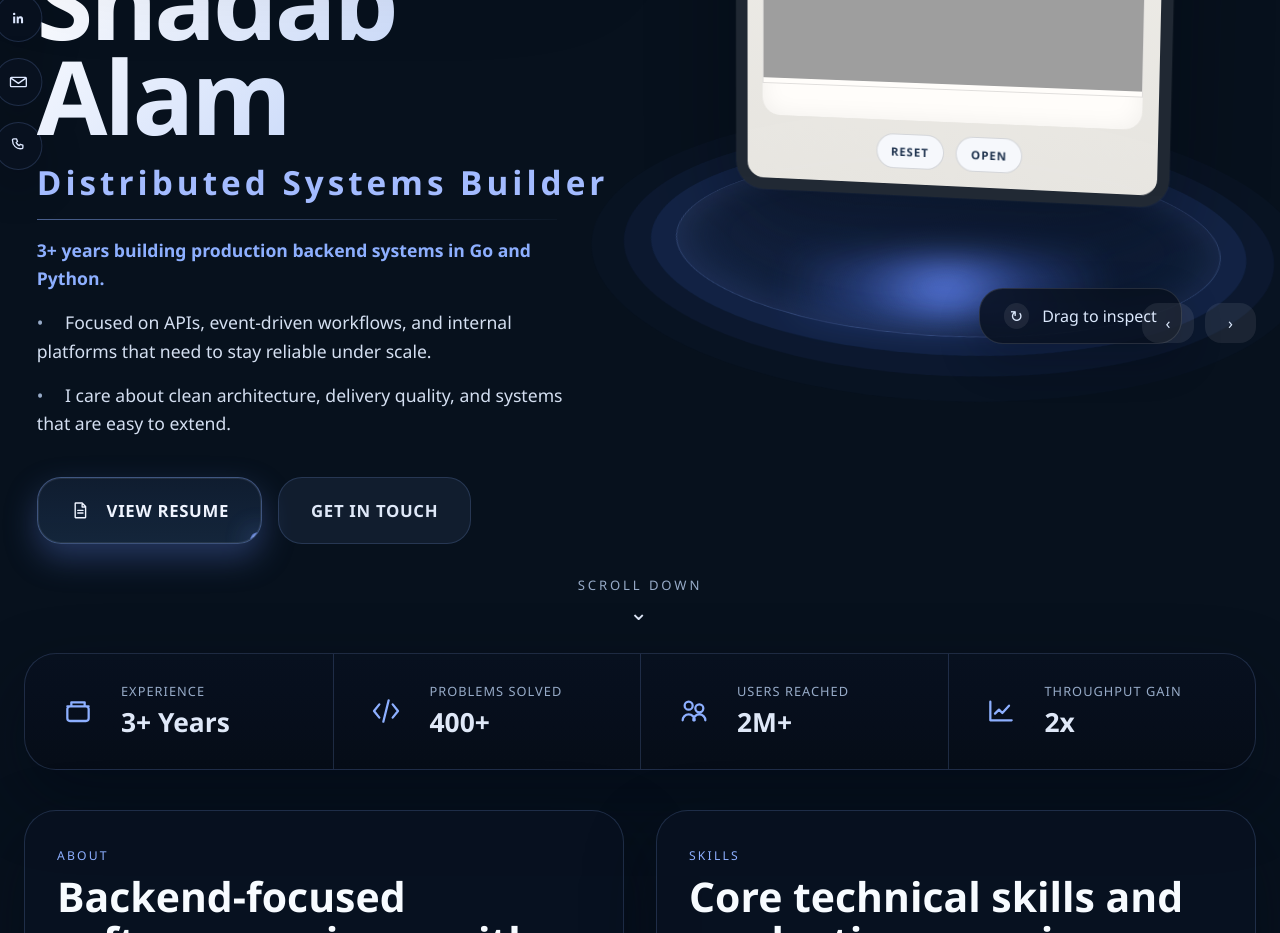
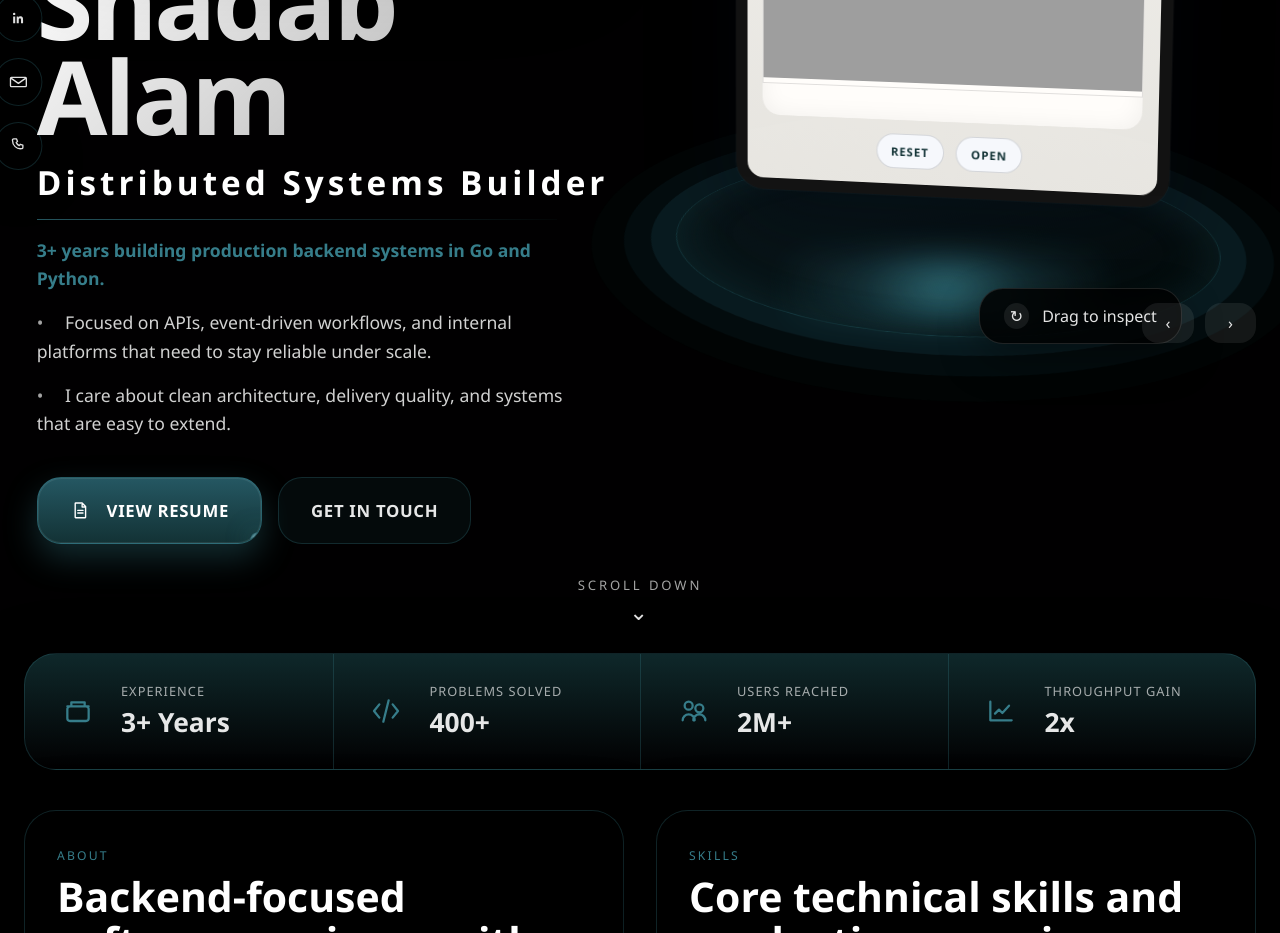
Before and after one commit to sha1am/portfo1io, a React app in the folder frontend/: page / in a window 1280 px wide. Shown: the part 800-1733 px from the top of the page. Built offline with nearby package versions, Linux system fonts and the light colour scheme; grey boxes are pictures that could not be loaded.

Commit message:
Apply teal noir dark theme palette

```diff
--- a/frontend/src/features/portfolio/portfolio.css
+++ b/frontend/src/features/portfolio/portfolio.css
@@ -31,71 +31,71 @@
   --easing-ease-in-out: ease-in-out;
   --easing-cubic-bezier: cubic-bezier(0.4, 0, 0.2, 1);
 
-  --text-strong: #f7fbff;
-  --text: #dfe8f8;
-  --muted: #97abc8;
-  --accent: #8dafff;
-  --accent-light: #d4e0ff;
-  --accent-dark: #5878d3;
-  --focus-ring: rgba(173, 193, 255, 0.92);
-  --line: rgba(141, 175, 255, 0.18);
-  --line-strong: rgba(141, 175, 255, 0.34);
-  --shadow: 0 28px 70px rgba(2, 8, 20, 0.4);
-  --shadow-soft: 0 16px 40px rgba(2, 8, 20, 0.26);
-  --bg-primary: #07111d;
-  --bg-secondary: #0d1a2c;
-  --bg-tertiary: #142640;
-  --card-bg: rgba(12, 21, 38, 0.78);
+  --text-strong: #ffffff;
+  --text: rgba(255, 255, 255, 0.9);
+  --muted: rgba(255, 255, 255, 0.64);
+  --accent: #367d8a;
+  --accent-light: #ffffff;
+  --accent-dark: #285f6b;
+  --focus-ring: rgba(54, 125, 138, 0.92);
+  --line: rgba(54, 125, 138, 0.28);
+  --line-strong: rgba(54, 125, 138, 0.52);
+  --shadow: 0 28px 70px rgba(1, 0, 1, 0.58);
+  --shadow-soft: 0 16px 40px rgba(1, 0, 1, 0.38);
+  --bg-primary: #010001;
+  --bg-secondary: #133336;
+  --bg-tertiary: #285f6b;
+  --card-bg: rgba(19, 51, 54, 0.78);
   --card-bg-soft: rgba(255, 255, 255, 0.04);
-  --card-bg-hover: rgba(141, 175, 255, 0.1);
-  --surface-glass: rgba(9, 18, 33, 0.76);
-  --surface-strong: rgba(9, 17, 30, 0.92);
-  --hover-bg: rgba(141, 175, 255, 0.08);
-  --header-bg: linear-gradient(180deg, rgba(7, 17, 29, 0.9), rgba(13, 26, 44, 0.72));
-  --brand-border: rgba(141, 175, 255, 0.46);
-  --brand-inner-line: rgba(174, 198, 255, 0.18);
-  --brand-flare: rgba(141, 175, 255, 0.18);
-  --brand-hover-glow: rgba(88, 120, 211, 0.32);
+  --card-bg-hover: rgba(54, 125, 138, 0.16);
+  --surface-glass: rgba(1, 0, 1, 0.72);
+  --surface-strong: rgba(19, 51, 54, 0.9);
+  --hover-bg: rgba(54, 125, 138, 0.12);
+  --header-bg: linear-gradient(180deg, rgba(1, 0, 1, 0.94), rgba(19, 51, 54, 0.72));
+  --brand-border: rgba(54, 125, 138, 0.58);
+  --brand-inner-line: rgba(255, 255, 255, 0.14);
+  --brand-flare: rgba(54, 125, 138, 0.2);
+  --brand-hover-glow: rgba(54, 125, 138, 0.36);
   --scene-background:
-    radial-gradient(circle at 18% 18%, rgba(77, 111, 198, 0.3), transparent 22%),
-    radial-gradient(circle at 78% 22%, rgba(117, 146, 232, 0.16), transparent 18%),
-    radial-gradient(circle at 55% 72%, rgba(31, 58, 117, 0.2), transparent 24%),
-    linear-gradient(180deg, #040b14 0%, #07111d 44%, #0d1a2c 100%);
-  --dust-color: rgba(168, 191, 255, 0.55);
-  --social-bg: rgba(9, 18, 33, 0.8);
-  --social-text: #dde8ff;
-  --social-hover-bg: rgba(141, 175, 255, 0.18);
-  --hero-aura: rgba(97, 133, 255, 0.28);
-  --hero-aura-soft: rgba(97, 133, 255, 0.14);
-  --hero-light-core: rgba(226, 236, 255, 0.62);
-  --hero-light-mid: rgba(226, 236, 255, 0.34);
-  --hero-light-edge: rgba(111, 143, 255, 0.22);
-  --title-gradient: linear-gradient(135deg, #ffffff, #bfd2f8 80%);
-  --role-color: #a3bbff;
-  --role-caret: rgba(163, 187, 255, 0.82);
-  --divider-gradient: linear-gradient(90deg, rgba(141, 175, 255, 0.5), rgba(141, 175, 255, 0.04));
-  --summary-text: #d4dff1;
-  --button-bg: linear-gradient(180deg, rgba(16, 30, 49, 0.95), rgba(20, 38, 60, 0.98));
-  --button-text: #eff4ff;
-  --button-border: rgba(141, 175, 255, 0.36);
+    radial-gradient(circle at 18% 18%, rgba(54, 125, 138, 0.28), transparent 22%),
+    radial-gradient(circle at 78% 22%, rgba(40, 95, 107, 0.26), transparent 18%),
+    radial-gradient(circle at 55% 72%, rgba(19, 51, 54, 0.48), transparent 24%),
+    linear-gradient(180deg, #010001 0%, #010001 36%, #133336 100%);
+  --dust-color: rgba(255, 255, 255, 0.46);
+  --social-bg: rgba(1, 0, 1, 0.8);
+  --social-text: rgba(255, 255, 255, 0.88);
+  --social-hover-bg: rgba(54, 125, 138, 0.22);
+  --hero-aura: rgba(54, 125, 138, 0.32);
+  --hero-aura-soft: rgba(54, 125, 138, 0.16);
+  --hero-light-core: rgba(255, 255, 255, 0.46);
+  --hero-light-mid: rgba(54, 125, 138, 0.34);
+  --hero-light-edge: rgba(40, 95, 107, 0.24);
+  --title-gradient: linear-gradient(135deg, #ffffff, rgba(255, 255, 255, 0.72) 82%);
+  --role-color: #ffffff;
+  --role-caret: rgba(54, 125, 138, 0.92);
+  --divider-gradient: linear-gradient(90deg, rgba(54, 125, 138, 0.68), rgba(54, 125, 138, 0.04));
+  --summary-text: rgba(255, 255, 255, 0.82);
+  --button-bg: linear-gradient(180deg, rgba(40, 95, 107, 0.92), rgba(19, 51, 54, 0.98));
+  --button-text: #ffffff;
+  --button-border: rgba(54, 125, 138, 0.56);
   --button-highlight: rgba(255, 255, 255, 0.16);
-  --button-shadow: rgba(88, 120, 211, 0.36);
-  --button-orb-core: #d5e4ff;
-  --button-orb-edge: #7497ff;
-  --ghost-bg: rgba(141, 175, 255, 0.08);
-  --ghost-hover-bg: rgba(141, 175, 255, 0.16);
+  --button-shadow: rgba(54, 125, 138, 0.34);
+  --button-orb-core: #ffffff;
+  --button-orb-edge: #367d8a;
+  --ghost-bg: rgba(54, 125, 138, 0.08);
+  --ghost-hover-bg: rgba(54, 125, 138, 0.18);
   --stage-glow:
-    radial-gradient(circle, rgba(105, 140, 255, 0.95) 0%, rgba(74, 109, 223, 0.42) 36%, rgba(14, 28, 62, 0.06) 72%, transparent 74%);
-  --stage-ring-border: rgba(141, 175, 255, 0.28);
+    radial-gradient(circle, rgba(54, 125, 138, 0.92) 0%, rgba(40, 95, 107, 0.42) 36%, rgba(19, 51, 54, 0.08) 72%, transparent 74%);
+  --stage-ring-border: rgba(54, 125, 138, 0.34);
   --stage-ring-gradient:
-    linear-gradient(135deg, rgba(105, 140, 255, 0.12) 0%, rgba(70, 104, 208, 0.18) 35%, rgba(36, 66, 141, 0.18) 100%);
+    linear-gradient(135deg, rgba(54, 125, 138, 0.14) 0%, rgba(40, 95, 107, 0.2) 36%, rgba(19, 51, 54, 0.18) 100%);
   --stage-ring-shadow:
-    0 0 0 25px rgba(64, 95, 190, 0.14),
-    0 0 0 52px rgba(52, 80, 168, 0.09),
-    0 0 0 84px rgba(43, 65, 136, 0.05),
-    inset 0 0 52px rgba(128, 162, 255, 0.16);
-  --overlay: rgba(3, 9, 18, 0.82);
-  --paper-border: rgba(16, 24, 36, 0.92);
+    0 0 0 25px rgba(54, 125, 138, 0.13),
+    0 0 0 52px rgba(40, 95, 107, 0.09),
+    0 0 0 84px rgba(19, 51, 54, 0.08),
+    inset 0 0 52px rgba(54, 125, 138, 0.18);
+  --overlay: rgba(1, 0, 1, 0.84);
+  --paper-border: rgba(1, 0, 1, 0.92);
   --paper-bg: linear-gradient(180deg, rgba(249, 248, 244, 0.99), rgba(235, 233, 228, 0.98));
   --paper-shadow: 0 34px 90px rgba(1, 8, 16, 0.42);
   --paper-expanded-shadow: 0 56px 140px rgba(1, 8, 16, 0.65);
@@ -107,27 +107,27 @@
   --paper-fold-shadow: inset 20px 0 30px rgba(0, 0, 0, 0.08);
   --paper-action-bg: #f6f8fc;
   --paper-action-border: rgba(0, 0, 0, 0.14);
-  --paper-action-text: #20344f;
+  --paper-action-text: #133336;
   --paper-action-hover-bg: #e9eef9;
-  --control-bg: rgba(9, 17, 30, 0.88);
+  --control-bg: rgba(1, 0, 1, 0.88);
   --control-border: rgba(255, 255, 255, 0.12);
-  --control-text: #deebff;
+  --control-text: rgba(255, 255, 255, 0.9);
   --control-icon-bg: rgba(255, 255, 255, 0.08);
-  --control-icon-hover: rgba(141, 175, 255, 0.18);
+  --control-icon-hover: rgba(54, 125, 138, 0.24);
   --arrow-bg: rgba(255, 255, 255, 0.08);
-  --arrow-hover-bg: rgba(141, 175, 255, 0.18);
-  --stat-bg: linear-gradient(180deg, rgba(8, 17, 32, 0.94), rgba(6, 13, 24, 0.98));
-  --stat-border: rgba(141, 175, 255, 0.18);
-  --panel-shine: linear-gradient(90deg, transparent, rgba(141, 175, 255, 0.08), transparent);
-  --panel-text: #d4deef;
-  --timeline-company: #bed2fb;
-  --timeline-location: #98a6bd;
-  --tech-border: rgba(141, 175, 255, 0.26);
-  --tech-bg: rgba(141, 175, 255, 0.08);
-  --tech-text: #deebff;
-  --bullet: #d7e5ff;
-  --accent-outline-soft: rgba(141, 175, 255, 0.22);
-  --accent-outline-strong: rgba(141, 175, 255, 0.28);
+  --arrow-hover-bg: rgba(54, 125, 138, 0.22);
+  --stat-bg: linear-gradient(180deg, rgba(19, 51, 54, 0.78), rgba(1, 0, 1, 0.94));
+  --stat-border: rgba(54, 125, 138, 0.28);
+  --panel-shine: linear-gradient(90deg, transparent, rgba(54, 125, 138, 0.1), transparent);
+  --panel-text: rgba(255, 255, 255, 0.78);
+  --timeline-company: #ffffff;
+  --timeline-location: rgba(255, 255, 255, 0.58);
+  --tech-border: rgba(54, 125, 138, 0.36);
+  --tech-bg: rgba(54, 125, 138, 0.12);
+  --tech-text: rgba(255, 255, 255, 0.9);
+  --bullet: #367d8a;
+  --accent-outline-soft: rgba(54, 125, 138, 0.24);
+  --accent-outline-strong: rgba(54, 125, 138, 0.32);
 }
 
 [data-theme="light"] {
```
